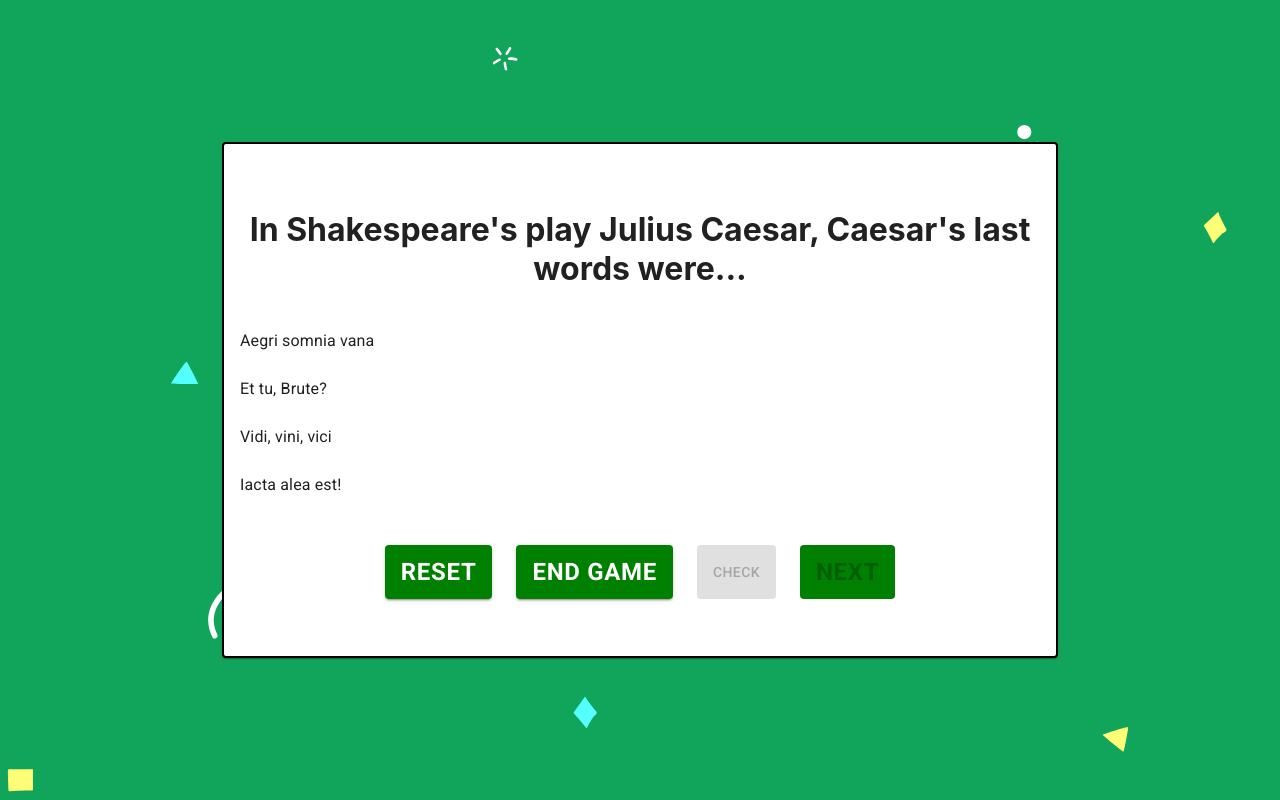
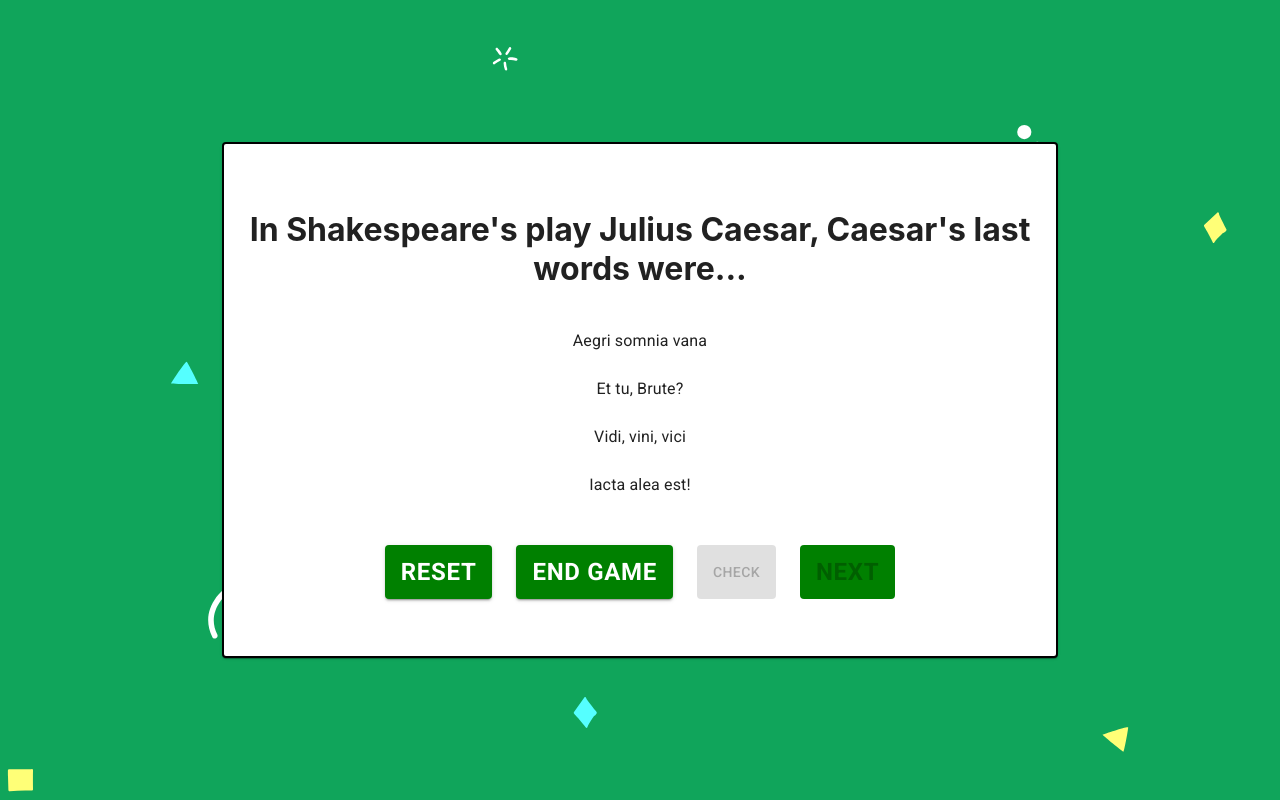
Before and after one commit to ahtae/aivirt, a React (Create React App) app: page / in a window 1280 px wide. Both pictures are taken after a click on the button "GET STARTED". Built offline with nearby package versions, Linux system fonts and the light colour scheme.

Commit message:
feat: Add styling to ListItem

```diff
--- a/src/components/TriviaCard.tsx
+++ b/src/components/TriviaCard.tsx
@@ -4,12 +4,15 @@ import * as _ from 'lodash';
 import MenuItem from '@material-ui/core/ListItem';
 import ListItemText from '@material-ui/core/ListItemText';
 import { Trivia } from '../types';
+import './TriviaCard.css';
 
 type TriviaCardProps = {
   trivia: Trivia;
   handleChoiceClick: (choice: string | null) => void;
   selectedChoice: null | string;
 };
+
+const listItemStyle = { display: 'flex', justifyContent: 'center' };
 
 const TriviaCard: React.FC<TriviaCardProps> = ({
   handleChoiceClick,
@@ -31,7 +34,7 @@ const TriviaCard: React.FC<TriviaCardProps> = ({
   }, [trivia.question]);
 
   return (
-    <div className="trivia">
+    <div id="trivia">
       <h1>{trivia.question}</h1>
       <List>
         {shuffledChoices.map((choice) => (
@@ -41,7 +44,7 @@ const TriviaCard: React.FC<TriviaCardProps> = ({
             onClick={() => handleChoiceClick(choice)}
             selected={selectedChoice === choice}
           >
-            <ListItemText primary={choice} />
+            <ListItemText primary={choice} style={listItemStyle} />
           </MenuItem>
         ))}
       </List>
```
